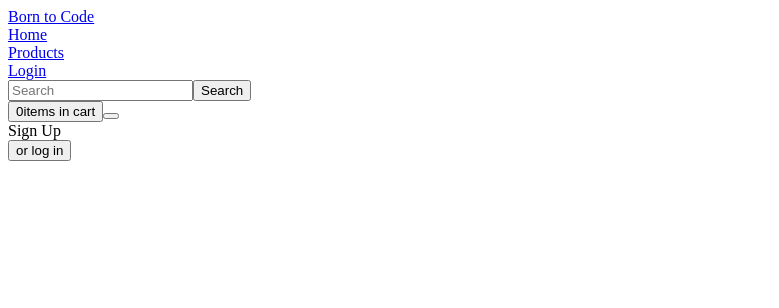
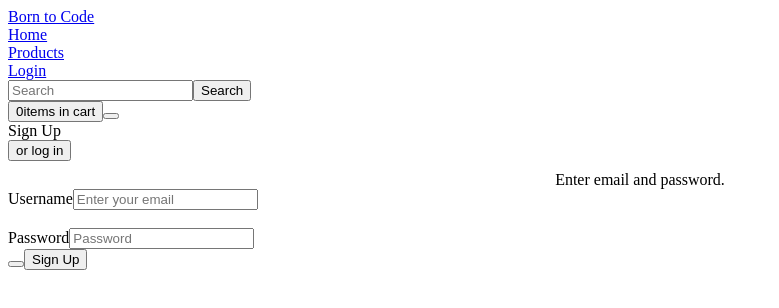
Before and after one commit to chrisallenarmbruster/born-to-code-storefront, a React app: page /#/login in a window 1280 px wide. Both pictures are taken after a click on the button "or sign up". Shown: the top 308 px of the page, without its empty margins (0-779 px from the left). Built offline with nearby package versions, Linux system fonts and the light colour scheme; the HTML template or start-up script is replaced by a standard one.

Commit message:
FIxed Login Bug

```diff
--- a/src/Components/Login.js
+++ b/src/Components/Login.js
@@ -11,7 +11,7 @@ import { withRouter } from '../utils/withRouter';
 import * as formik from 'formik';
 import * as yup from 'yup';
 
-const LoginPage = ({ auth }, logout) => {
+const LoginPage = ({ auth, attemptLogin, logout, attemptRegistration }) => {
   // const [credentials, setCredentials] = useState({
   //   username: '',
   //   password: '',
@@ -20,8 +20,8 @@ const LoginPage = ({ auth }, logout) => {
   //   username: '',
   //   password: '',
   // })
-  const [login, setLogin] = useState(true)
-  const [show, setShow] = useState(true)
+  const [login, setLogin] = useState(true);
+  const [show, setShow] = useState(true);
 
   // onChange(ev) {
   //   this.setState({
@@ -41,16 +41,15 @@ const LoginPage = ({ auth }, logout) => {
 
   const toggleLogin = () => {
     setLogin(true);
-  }
+  };
 
   const toggleRegister = () => {
     setLogin(false);
-  }
+  };
 
   const loginSubmitHandler = (values) => {
-    console.log(values);
     attemptLogin(values);
-  }
+  };
 
   const registerSubmitHandler = (values) => {
     attemptRegistration(values);
@@ -61,11 +60,15 @@ const LoginPage = ({ auth }, logout) => {
   const loginSchema = yup.object().shape({
     username: yup.string().required(),
     password: yup.string().required('Required'),
-  })
+  });
 
   const registerSchema = yup.object().shape({
-    username: yup.string().email("Invalid email").required('Required'),
-    password: yup.string().min(6, 'Password must be at least 6 characters').max(24, 'Password can be maximum 24 characters').required('Required'),
+    username: yup.string().email('Invalid email').required('Required'),
+    password: yup
+      .string()
+      .min(6, 'Password must be at least 6 characters')
+      .max(24, 'Password can be maximum 24 characters')
+      .required('Required'),
   });
 
   return (
@@ -109,15 +112,9 @@ const LoginPage = ({ auth }, logout) => {
             <Formik
               validationSchema={loginSchema}
               onSubmit={loginSubmitHandler}
-                initialValues={{ username: "", password: "" }}
+              initialValues={{ username: '', password: '' }}
             >
-                {({
-                  handleSubmit,
-                  handleChange,
-                  values,
-                  touched,
-                  errors,
-                }) => (
+              {({ handleSubmit, handleChange, values, touched, errors }) => (
                 <Form noValidate onSubmit={handleSubmit}>
                   <Modal.Body>
                     <Form.Label
@@ -151,7 +148,10 @@ const LoginPage = ({ auth }, logout) => {
                     </Form.Group>
 
                     <Form.Group controlId="password" className="mb-3">
-                        <FloatingLabel controlId="floatingPassword" label="Password">
+                      <FloatingLabel
+                        controlId="floatingPassword"
+                        label="Password"
+                      >
                         <Form.Control
                           type="password"
                           name="password"
@@ -166,7 +166,6 @@ const LoginPage = ({ auth }, logout) => {
                         </Form.Control.Feedback>
                       </FloatingLabel>
                     </Form.Group>
-
                   </Modal.Body>
                   <Modal.Footer className="d-flex">
                     <Button
@@ -181,96 +180,92 @@ const LoginPage = ({ auth }, logout) => {
                   </Modal.Footer>
                 </Form>
               )}
-
             </Formik>
           ) : (
-              // <Formik
-              //   validationSchema={registerSchema}
-              //   onSubmit={registerSubmitHandler}
-              //   initialValues={{ username: "", password: "" }}
-              // >
-              //   {({
-              //     handleSubmit,
-              //     handleChange,
-              //     handleBlur,
-              //     values,
-              //     touched,
-              //     isValid,
-              //     errors,
-              //   }) => (
-              //     <Form noValidate onSubmit={handleSubmit}>
-              //       <Modal.Body>
-              //         <Form.Label
-              //           htmlFor="SignUp"
-              //           style={{
-              //             display: 'flex',
-              //             alignItems: 'center',
-              //             justifyContent: 'center',
-              //             marginTop: '10px',
-              //           }}
-              //         >
-              //           <span className="mb-3"> Enter email and password.</span>
-              //         </Form.Label>
+            <Formik
+              validationSchema={registerSchema}
+              onSubmit={registerSubmitHandler}
+              initialValues={{ username: '', password: '' }}
+            >
+              {({
+                handleSubmit,
+                handleChange,
+                handleBlur,
+                values,
+                touched,
+                isValid,
+                errors,
+              }) => (
+                <Form noValidate onSubmit={handleSubmit}>
+                  <Modal.Body>
+                    <Form.Label
+                      htmlFor="SignUp"
+                      style={{
+                        display: 'flex',
+                        alignItems: 'center',
+                        justifyContent: 'center',
+                        marginTop: '10px',
+                      }}
+                    >
+                      <span className="mb-3"> Enter email and password.</span>
+                    </Form.Label>
 
-              //         <FloatingLabel controlId="floatingUsername" label="Email">
-              //           <Form.Label>Username</Form.Label>
-              //           <Form.Control
-              //             type="text"
-              //             name="username"
-              //             placeholder="Enter your email"
-              //             value={values.username}
-              //             onChange={handleChange}
-              //             isValid={touched.username && !errors.username}
-              //             isInvalid={touched.username && !!errors.username}
-              //           />
-              //           <Form.Control.Feedback type="invalid">
-              //               {errors.username}
-              //           </Form.Control.Feedback>
-              //           <br />
-              //         </FloatingLabel>
+                    <FloatingLabel controlId="floatingUsername">
+                      <Form.Label>Username</Form.Label>
+                      <Form.Control
+                        type="text"
+                        name="username"
+                        placeholder="Enter your email"
+                        value={values.username}
+                        onChange={handleChange}
+                        isValid={touched.username && !errors.username}
+                        isInvalid={touched.username && !!errors.username}
+                      />
+                      <Form.Control.Feedback type="invalid">
+                        {errors.username}
+                      </Form.Control.Feedback>
+                      <br />
+                    </FloatingLabel>
 
-              //         <FloatingLabel controlId="floatingPassword" className="mb-3">
-              //           <Form.Label>Password</Form.Label>
-              //           <Form.Control
-              //             type="password"
-              //             name="password"
-              //             placeholder="Password"
-              //             value={values.password}
-              //             onChange={handleChange}
-              //             isValid={touched.password && !errors.password}
-              //             isInvalid={touched.password && !!errors.password}
-              //           />
-              //           <Form.Control.Feedback type="invalid">
-              //               {errors.password}
-              //           </Form.Control.Feedback>
-              //         </FloatingLabel>
-
-              //       </Modal.Body>
-              //       <Modal.Footer>
-              //         <Button
-              //           onClick={() => this.props.router.navigate(-1)}
-              //           title="Go Back"
-              //         >
-              //           <i className="bi bi-arrow-left h4"></i>
-              //         </Button>
-              //         <Button
-              //           type="submit"
-              //           title="Sign Up"
-              //           className="h4"
-              //         >
-              //           Sign Up
-              //         </Button>
-              //       </Modal.Footer>
-              //     </Form>
-              //   )}
-              // </Formik>
-              ''
+                    <FloatingLabel
+                      controlId="floatingPassword"
+                      className="mb-3"
+                    >
+                      <Form.Label>Password</Form.Label>
+                      <Form.Control
+                        type="password"
+                        name="password"
+                        placeholder="Password"
+                        value={values.password}
+                        onChange={handleChange}
+                        isValid={touched.password && !errors.password}
+                        isInvalid={touched.password && !!errors.password}
+                      />
+                      <Form.Control.Feedback type="invalid">
+                        {errors.password}
+                      </Form.Control.Feedback>
+                    </FloatingLabel>
+                  </Modal.Body>
+                  <Modal.Footer>
+                    <Button
+                      onClick={() => this.props.router.navigate(-1)}
+                      title="Go Back"
+                    >
+                      <i className="bi bi-arrow-left h4"></i>
+                    </Button>
+                    <Button type="submit" title="Sign Up" className="h4">
+                      Sign Up
+                    </Button>
+                  </Modal.Footer>
+                </Form>
+              )}
+            </Formik>
           )}
         </Modal>
       )}
     </Container>
-  )
-}
+  );
+};
 
 const mapStateToProps = (state) => {
   return { auth: state.auth };
@@ -284,4 +279,6 @@ const mapDispatchToProps = (dispatch) => {
   };
 };
 
-export default withRouter(connect(mapStateToProps, mapDispatchToProps)(LoginPage));
+export default withRouter(
+  connect(mapStateToProps, mapDispatchToProps)(LoginPage)
+);
```
Lines whose indentation alone changed are shown as unchanged.
